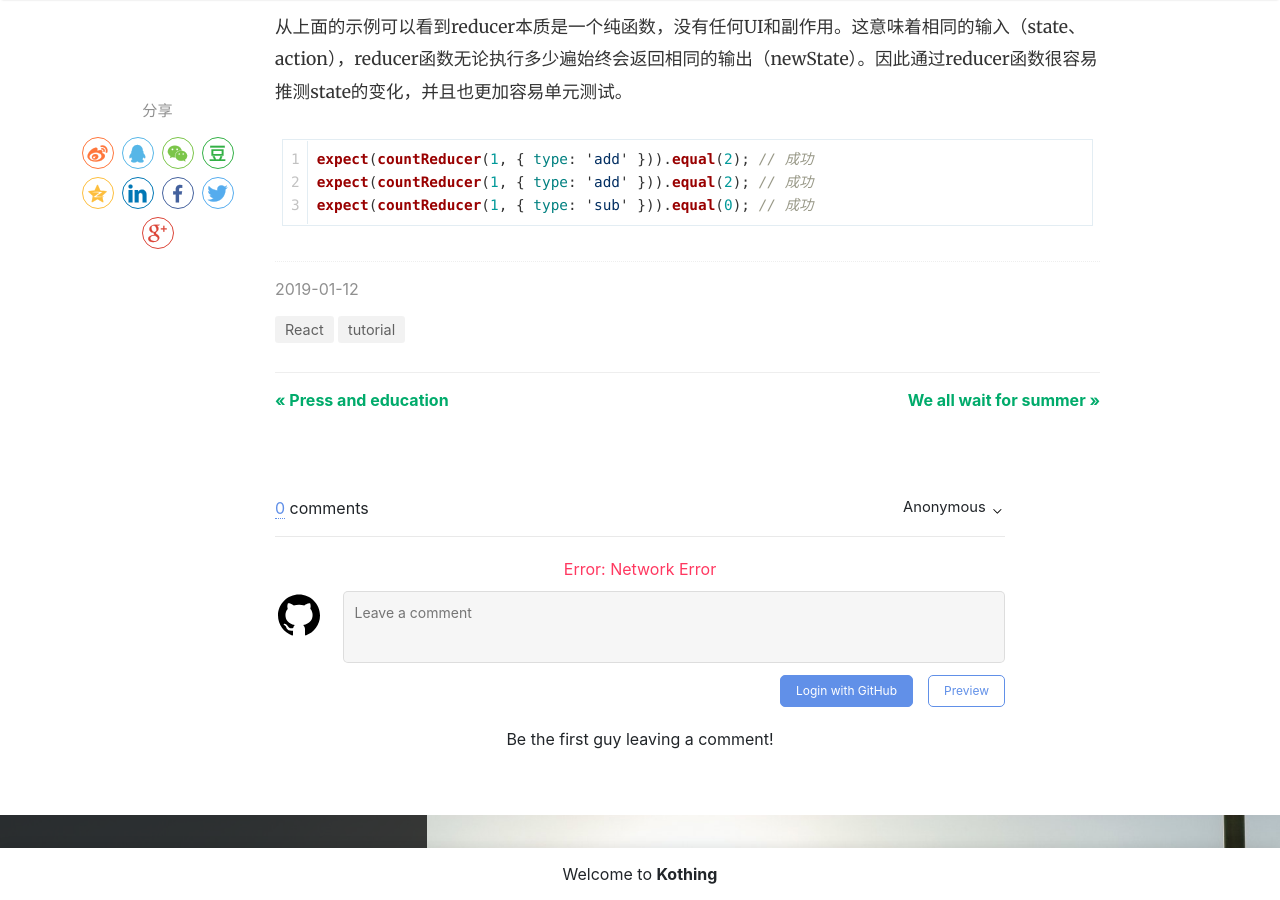
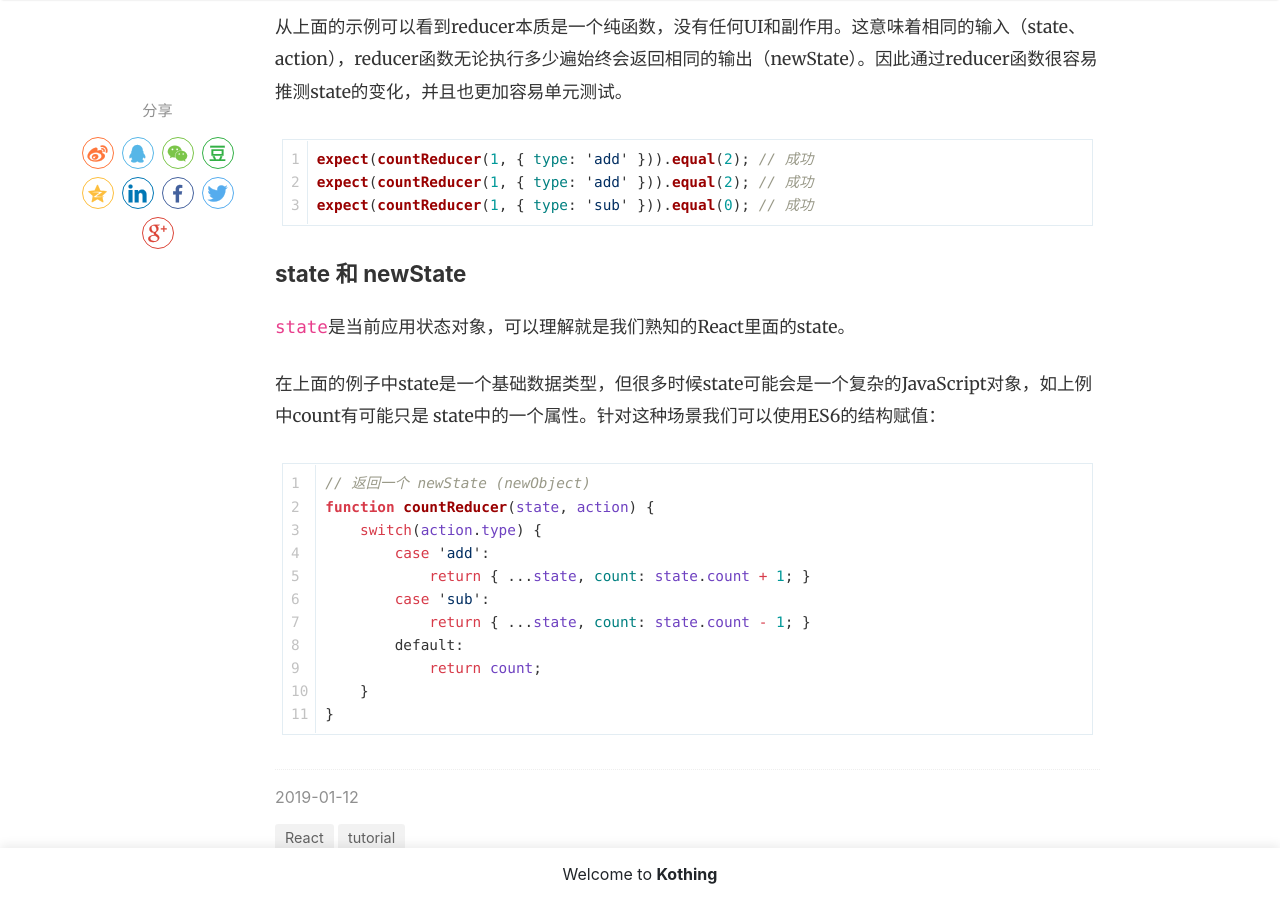
Before and after one commit to kothing/kothing.github.io, a Jekyll site: the page built from _posts/2019-01-12-react-hook--useReducer.md, in a window 1280 px wide and 900 px high, scrolled down 1904 px. Built offline with Jekyll 4.4.1, drawn with Linux system fonts in a browser that asks for light colours; nearby versions of some CDN libraries; comment, search, counter and statistics services are not loaded.

Commit message:
Update 2019-01-12-react-hook--useReducer.md

````diff
--- a/_posts/2019-01-12-react-hook--useReducer.md
+++ b/_posts/2019-01-12-react-hook--useReducer.md
@@ -44,3 +44,22 @@ expect(countReducer(1, { type: 'add' })).equal(2); // 成功
 expect(countReducer(1, { type: 'add' })).equal(2); // 成功
 expect(countReducer(1, { type: 'sub' })).equal(0); // 成功
 ```
+
+
+### state 和 newState
+`state`是当前应用状态对象，可以理解就是我们熟知的React里面的state。
+
+在上面的例子中state是一个基础数据类型，但很多时候state可能会是一个复杂的JavaScript对象，如上例中count有可能只是 state中的一个属性。针对这种场景我们可以使用ES6的结构赋值：
+```js
+// 返回一个 newState (newObject)
+function countReducer(state, action) {
+    switch(action.type) {
+        case 'add':
+            return { ...state, count: state.count + 1; }
+        case 'sub':
+            return { ...state, count: state.count - 1; }
+        default:
+            return count;
+    }
+}
+```
````
